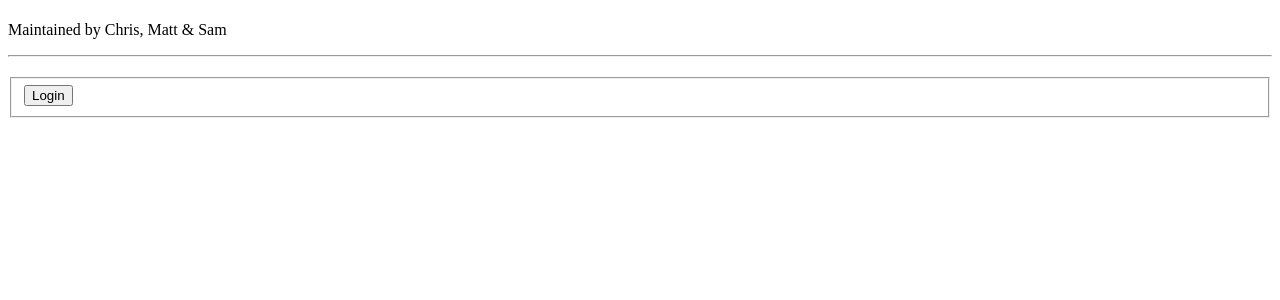
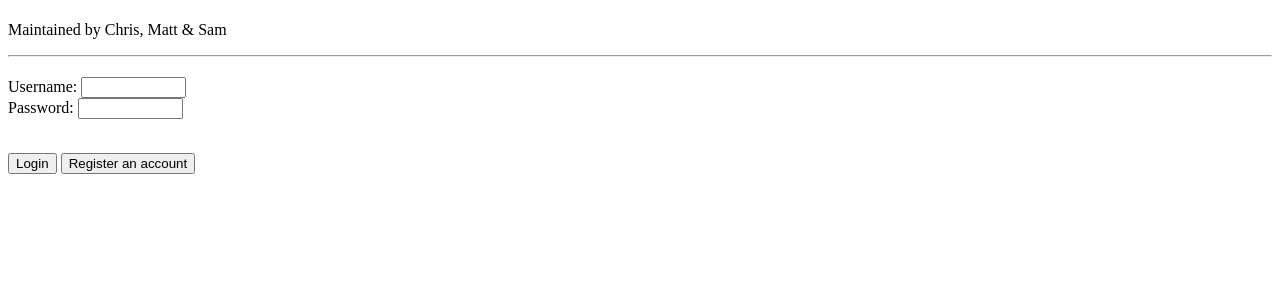
Before and after one commit to P17209873/SecureWebAppDevelopment, a PHP site: template private/app/templates/loginform.html.twig in a window 1280 px wide. Shown: the top 300 px of the page. Run offline with PHP 8.4, Linux system fonts and the light colour scheme; the template is opened without the code that fills it, so the values that code supplies are empty; some libraries are stand-ins or nearby versions.

Commit message:
Updated loginform.html.twig to most recent version per Sam's branch

```diff
--- a/private/app/templates/loginform.html.twig
+++ b/private/app/templates/loginform.html.twig
@@ -4,9 +4,15 @@
         <h2>{{ page_heading_2 }}</h2>
         <p>{{ page_text }}</p>
         <form action="{{action}}" method="{{method}}">
-            <fieldset>
+            <label for="username">Username: </label><input id="username" type="text" name="username" size="10" required>
+            <br>
+            <label for="password">Password: </label><input id="password" type="text" name="password" size="10" required>
+            <br><br>
+            <p>
                 <input type="submit" value="Login">
-            </fieldset>
+                <a href="{{ register }}"><button type="button">Register an account</button></a>
+            </p>
+
         </form>
     </div>
 {% endblock %}
```
